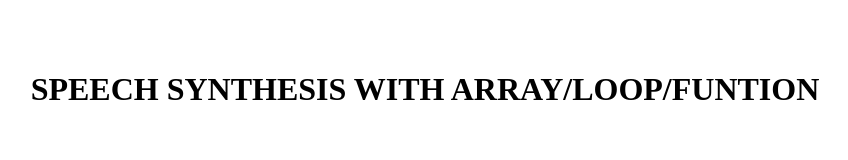
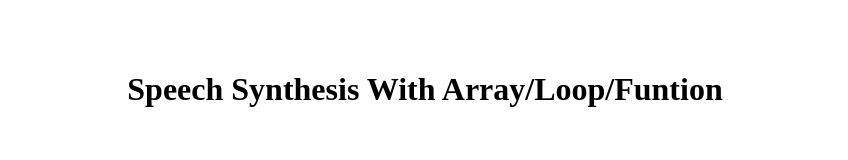
Before and after one commit to ArefunNipa/homework_Javascript, a plain HTML site: page index.html in a window 1280 px wide. Shown: the whole page, without its empty margins (215-1063 px from the left). Drawn offline with Linux system fonts and the light colour scheme.

Commit message:
Update index.html

```diff
--- a/index.html
+++ b/index.html
@@ -6,7 +6,7 @@
     <title>Class 27</title>
 </head>
 <body>
-    <h1 style="padding-top: 50px;text-align: center; text-transform: uppercase;"> Speech Synthesis with array/loop/funtion</h1>
+    <h1 style="padding-top: 50px;text-align: center; text-transform: capitalize;"> Speech Synthesis with array/loop/funtion</h1>
 
 
     <script src="js/script.js"></script>
```
